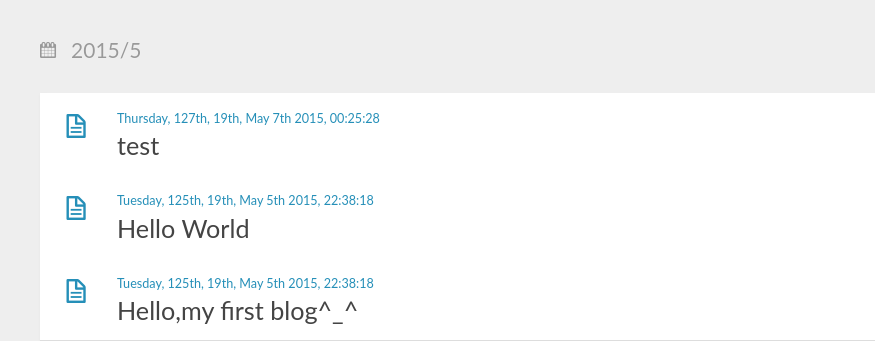
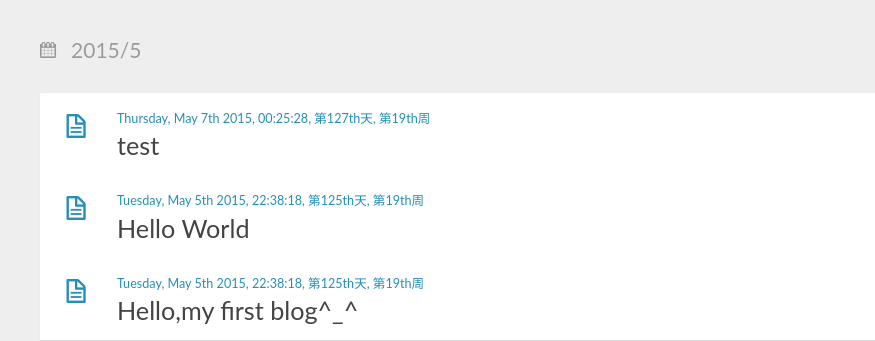
Before and after one commit to DawnYu9/codingbubble.github.io, a plain HTML site: page archives/2015/05/index.html in a window 1280 px wide. Shown: the part 121-462 px from the top of the page, 0-875 px from the left. Drawn offline with nearby package versions, Linux system fonts and the light colour scheme; a web font is replaced by a local one.

Commit message:
Site updated: 2015-05-07 00:42:18

```diff
--- a/archives/2015/05/index.html
+++ b/archives/2015/05/index.html
@@ -70,7 +70,7 @@ var _hmt = _hmt || [];
         <div class="post-content">
           <header>
             <div class="icon"></div>
-            <time datetime="2015-05-06T16:25:28.000Z"><a href="/2015/05/07/test/">Thursday, 127th, 19th, May 7th 2015, 00:25:28</a></time>
+            <time datetime="2015-05-06T16:25:28.000Z"><a href="/2015/05/07/test/">Thursday, May 7th 2015, 00:25:28, 第127th天, 第19th周</a></time>
 
               <h1 class="title"><a href="/2015/05/07/test/">test</a></h1>
 
@@ -82,7 +82,7 @@ var _hmt = _hmt || [];
         <div class="post-content">
           <header>
             <div class="icon"></div>
-            <time datetime="2015-05-05T14:38:18.000Z"><a href="/2015/05/05/hello-world/">Tuesday, 125th, 19th, May 5th 2015, 22:38:18</a></time>
+            <time datetime="2015-05-05T14:38:18.000Z"><a href="/2015/05/05/hello-world/">Tuesday, May 5th 2015, 22:38:18, 第125th天, 第19th周</a></time>
 
               <h1 class="title"><a href="/2015/05/05/hello-world/">Hello World</a></h1>
 
@@ -94,7 +94,7 @@ var _hmt = _hmt || [];
         <div class="post-content">
           <header>
             <div class="icon"></div>
-            <time datetime="2015-05-05T14:38:18.000Z"><a href="/2015/05/05/Hello-my-first-blog/">Tuesday, 125th, 19th, May 5th 2015, 22:38:18</a></time>
+            <time datetime="2015-05-05T14:38:18.000Z"><a href="/2015/05/05/Hello-my-first-blog/">Tuesday, May 5th 2015, 22:38:18, 第125th天, 第19th周</a></time>
 
               <h1 class="title"><a href="/2015/05/05/Hello-my-first-blog/">Hello,my first blog^_^</a></h1>
 
```
Also changed, not shown: 2015/05/05/Hello-my-first-blog/index.html (+1 -1 lines), 2015/05/05/hello-world/index.html (+1 -1 lines), 2015/05/07/test/index.html (+1 -1 lines), archives/2015/index.html (+3 -3 lines), archives/index.html (+3 -3 lines), categories/随笔/index.html (+1 -1 lines), index.html (+3 -3 lines).
